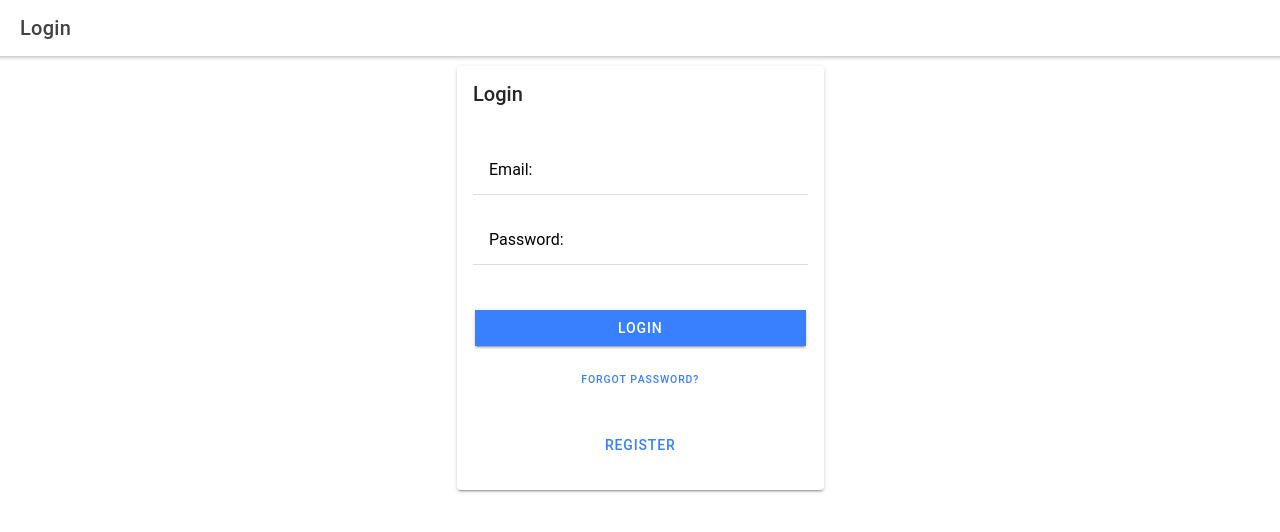
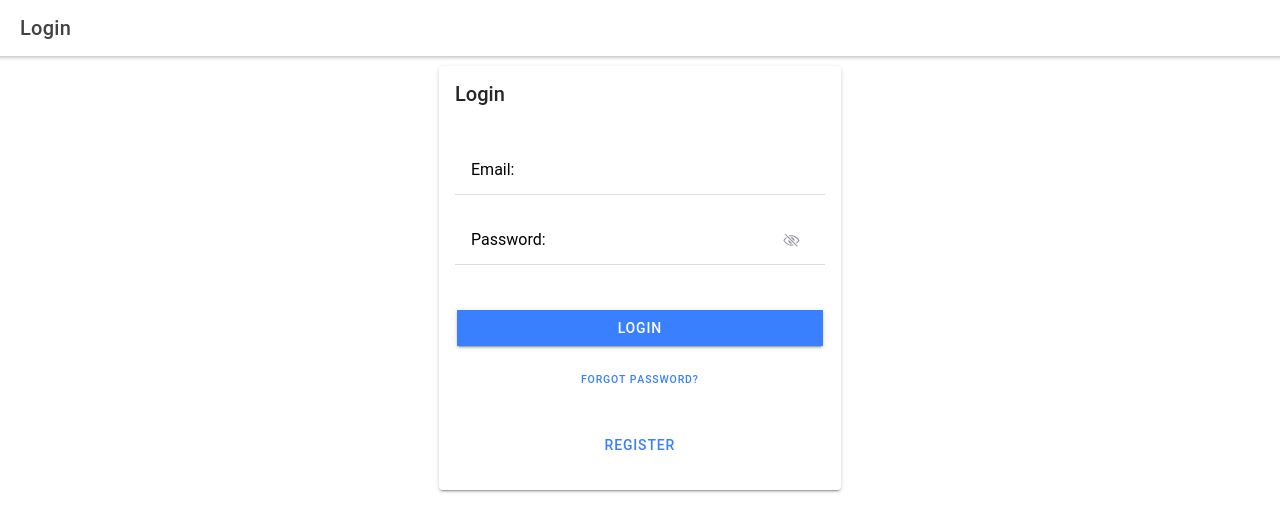
Before and after one commit to AlexMNet/plate-weight-pwa, a React (Create React App) app: page /auth in a window 1280 px wide. Shown: the top 532 px of the page. Built offline with nearby package versions, Linux system fonts and the light colour scheme; no server answers.

Commit message:
add show password toggle to register and login input

```diff
--- a/src/components/Auth.tsx
+++ b/src/components/Auth.tsx
@@ -19,7 +19,9 @@ import {
   IonRow,
   IonNote,
   useIonAlert,
+  IonIcon,
 } from '@ionic/react';
+import { eyeOutline, eyeOffOutline } from 'ionicons/icons';
 
 /* Firebase */
 import {
@@ -56,6 +58,7 @@ const schema = yup
   .required();
 
 const Auth = () => {
+  const [showPassword, setShowPassword] = useState(false);
   const [form, setForm] = useState('Login');
   const [presentAlert] = useIonAlert();
   const {
@@ -120,6 +123,10 @@ const Auth = () => {
     }
   };
 
+  const handleShowPassword = () => {
+    setShowPassword(!showPassword);
+  };
+
   return (
     <IonPage>
       <IonHeader collapse='fade'>
@@ -159,7 +166,7 @@ const Auth = () => {
                     <Controller
                       render={({ field }) => (
                         <IonInput
-                          type='password'
+                          type={showPassword ? 'text' : 'password'}
                           {...field}
                           onIonBlur={() => field.onBlur()}
                           onIonChange={(e) => field.onChange(e.detail.value)}
@@ -168,6 +175,15 @@ const Auth = () => {
                       control={control}
                       name='password'
                     />
+                    <IonButton
+                      color={showPassword ? 'primary' : 'medium'}
+                      fill='clear'
+                      onClick={handleShowPassword}
+                    >
+                      <IonIcon
+                        icon={showPassword ? eyeOutline : eyeOffOutline}
+                      />
+                    </IonButton>
                     <IonNote slot='error'>{errors.password?.message}</IonNote>
                   </IonItem>
                 </IonList>
```
